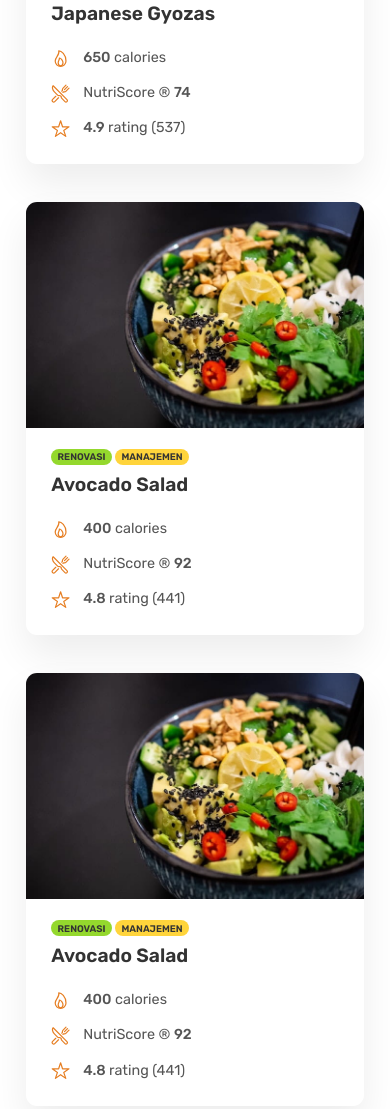
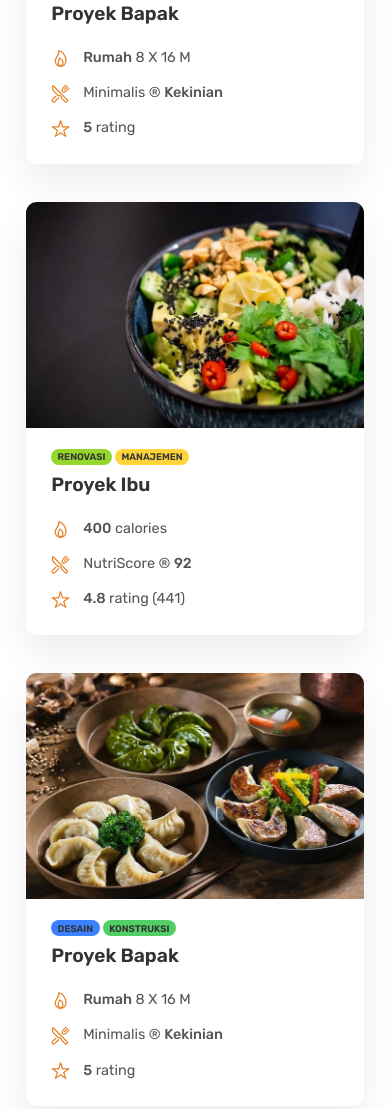
Before and after one commit to juliochandra/PT-Much-Harsa-Sejahtera, a plain HTML site: page index.html in a window 390 px wide. Shown: the part 4020-5129 px from the top of the page. Drawn offline with nearby package versions, Linux system fonts and the light colour scheme; some packages are replaced by stand-ins of ours; a script that the page names is missing.

```diff
--- a/css/style.css
+++ b/css/style.css
@@ -305,7 +305,7 @@
   background-color: #ffd43b;
 }
 .tag--desain {
-  background-color: #ffd43b;
+  background-color: #3b80ff;
 }
 
 .meal-title {
--- a/index.html
+++ b/index.html
@@ -247,22 +247,86 @@
               <div class="meal-tags">
                 <span class="tag tag--konstruksi">Konstruksi</span>
               </div>
-              <p class="meal-title">Japanese Gyozas</p>
+              <p class="meal-title">Proyek Bapak</p>
               <ul class="meal-attributes">
                 <li class="meal-attribute">
                   <ion-icon class="meal-icon" name="flame-outline"></ion-icon>
-                  <span><strong>650</strong> calories</span>
+                  <span><strong>Rumah</strong> 8 X 16 M</span>
                 </li>
                 <li class="meal-attribute">
                   <ion-icon
                     class="meal-icon"
                     name="restaurant-outline"
                   ></ion-icon>
-                  <span>NutriScore &reg; <strong>74</strong></span>
+                  <span>Minimalis &reg; <strong>Kekinian</strong></span>
                 </li>
                 <li class="meal-attribute">
                   <ion-icon class="meal-icon" name="star-outline"></ion-icon>
-                  <span><strong>4.9</strong> rating (537)</span>
+                  <span><strong>5</strong> rating</span>
+                </li>
+              </ul>
+            </div>
+          </div>
+
+          <div class="meal">
+            <img
+              src="img/meals/meal-2.jpg"
+              class="meal-img"
+              alt="Avocado Salad"
+            />
+            <div class="meal-content">
+              <div class="meal-tags">
+                <span class="tag tag--renovasi">Renovasi</span>
+                <span class="tag tag--manajemen">Manajemen</span>
+              </div>
+              <p class="meal-title">Proyek Ibu</p>
+              <ul class="meal-attributes">
+                <li class="meal-attribute">
+                  <ion-icon class="meal-icon" name="flame-outline"></ion-icon>
+                  <span><strong>400</strong> calories</span>
+                </li>
+                <li class="meal-attribute">
+                  <ion-icon
+                    class="meal-icon"
+                    name="restaurant-outline"
+                  ></ion-icon>
+                  <span>NutriScore &reg; <strong>92</strong></span>
+                </li>
+                <li class="meal-attribute">
+                  <ion-icon class="meal-icon" name="star-outline"></ion-icon>
+                  <span><strong>4.8</strong> rating (441)</span>
+                </li>
+              </ul>
+            </div>
+          </div>
+
+          <div class="meal">
+            <img
+              src="img/meals/meal-1.jpg"
+              class="meal-img"
+              alt="Japanese Gyozas"
+            />
+            <div class="meal-content">
+              <div class="meal-tags">
+                <span class="tag tag--desain">Desain</span>
+                <span class="tag tag--konstruksi">Konstruksi</span>
+              </div>
+              <p class="meal-title">Proyek Bapak</p>
+              <ul class="meal-attributes">
+                <li class="meal-attribute">
+                  <ion-icon class="meal-icon" name="flame-outline"></ion-icon>
+                  <span><strong>Rumah</strong> 8 X 16 M</span>
+                </li>
+                <li class="meal-attribute">
+                  <ion-icon
+                    class="meal-icon"
+                    name="restaurant-outline"
+                  ></ion-icon>
+                  <span>Minimalis &reg; <strong>Kekinian</strong></span>
+                </li>
+                <li class="meal-attribute">
+                  <ion-icon class="meal-icon" name="star-outline"></ion-icon>
+                  <span><strong>5</strong> rating</span>
                 </li>
               </ul>
             </div>
@@ -669,7 +733,7 @@
           </div>
           <div class="feature">
             <ion-icon class="feature-icon" name="pause-outline"></ion-icon>
-            <p class="feature-title">Komitmen Terhadap Keamanan</p>
+            <p class="feature-title">Keamanan</p>
             <p class="feature-text">
               Keamanan adalah prioritas kami, dan kami memastikan setiap proyek
               dilakukan dengan aman.
@@ -728,7 +792,7 @@
               </form> -->
               <div style="padding: 10px">
                 <a
-                  href="https://api.whatsapp.com/send?phone=6285325023299"
+                  href="https://wa.me/628170041150?text=I%20want%20to%20ask%20about%20exhibition%20"
                   target="_blank"
                   class="btn btn--form"
                   id="whatsapp-link"
```
